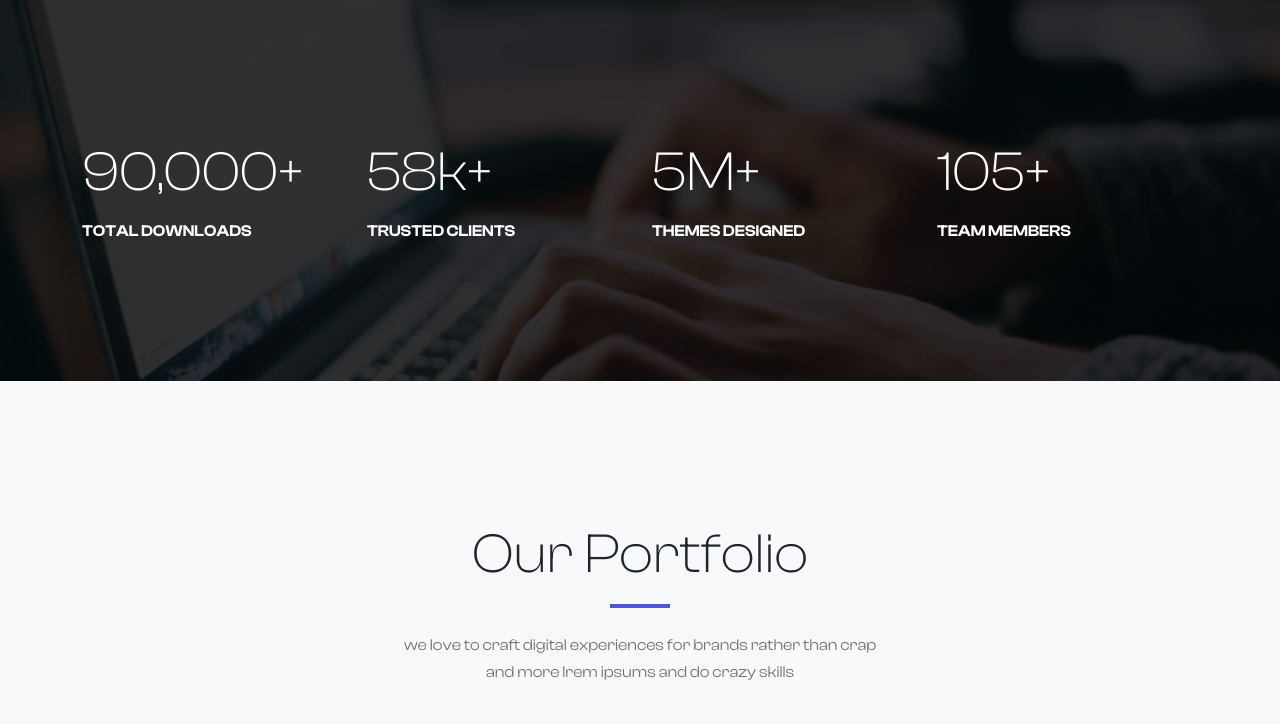
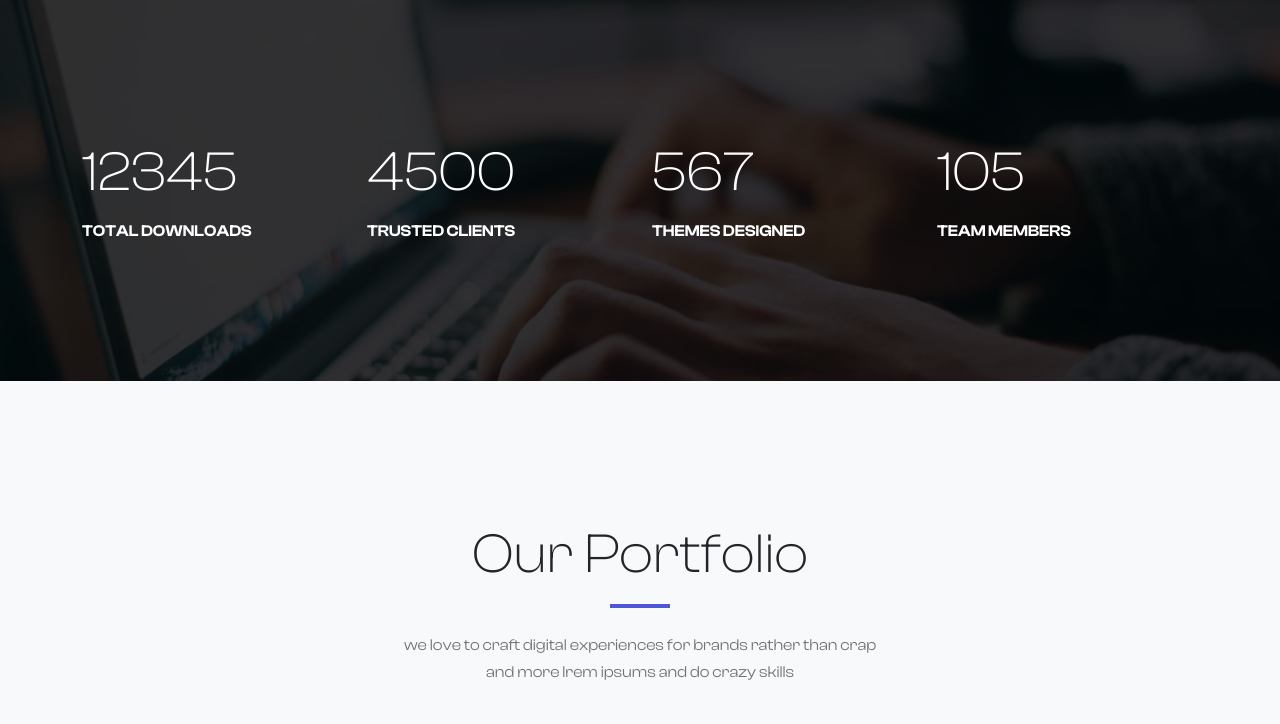
Before and after one commit to KoomeDaniel/School, a plain HTML site: page index.html in a window 1280 px wide. Shown: the part 2940-3664 px from the top of the page. Drawn offline with nearby package versions, Linux system fonts and the light colour scheme; some packages are replaced by stand-ins of ours; a script that the page names is missing.

Commit message:
second commit

```diff
--- a/assets/css/style.css
+++ b/assets/css/style.css
@@ -162,6 +162,9 @@ img{
     background:linear-gradient(rgba(0, 0, 0,0.8),rgba(0, 0, 0,0.8)), url(../images/counter.jpg);
     background-position: center;
     background-size: cover;
+}
+.num {
+    transition: color 0.4s ease-in-out;
 }
 .portfolio-item .iconbox{
     background-color: var(--c-brand);
--- a/assets/js/main.js
+++ b/assets/js/main.js
@@ -12,28 +12,83 @@ AOS.init({
   anchorPlacement: 'top-bottom', // defines which position of the element regarding to window should trigger the animation
 
 });
+// Initialize Fancybox
+Fancybox.bind('[data-fancybox="gallery"]', {
+  // Your Fancybox configuration (if any)
+});
+
+// Initialize Swiper
 var swiper = new Swiper(".swiper", {
   effect: "coverflow",
   grabCursor: true,
   centeredSlides: true,
-  initialSlide: 2,
-  speed: 600,
-  preventClicks: true,
-  slidesPerView: "auto",
+  slidesPerView: 3, // when set to auto all the reviews are shown on the slider
+  loop: true,
+  autoplay: {
+      delay: 4000,
+      disableOnInteraction: false,
+  },
   coverflowEffect: {
       rotate: 0,
       stretch: 80,
       depth: 350,
       modifier: 1,
-      slideShadows: true,
-  },
-  on: {
-      click(event) {
-          swiper.slideTo(this.clickedIndex);
-      },
+      slideShadows: false,
   },
   pagination: {
       el: ".swiper-pagination",
       clickable: true,
   },
+  on: {
+      slideChangeTransitionStart: function() {
+          this.slides.forEach(slide => {
+              if (slide.classList.contains('swiper-slide-active')) {
+                  slide.style.filter = 'none';
+                  slide.style.transform = 'scale(1)';
+                  slide.style.opacity = '1';
+              } else {
+                  slide.style.filter = 'blur(5px)';
+                  slide.style.transform = 'scale(0.8)';
+                  slide.style.opacity = '0.5';
+              }
+          });
+      },
+      init: function() {
+          this.emit('slideChangeTransitionStart');
+      }
+  }
 });
+
+// Counter Animation
+document.addEventListener("DOMContentLoaded", () => {
+  let counts = document.querySelectorAll(".num");
+
+  counts.forEach((counter) => {
+      function easeOutQuad(t) {
+          return t * (2 - t);
+      }
+
+      function animateCountUp() {
+          const target = +counter.getAttribute('data-val');
+          const duration = 2000; // duration of the animation in milliseconds
+          let start = null;
+
+          function step(timestamp) {
+              if (!start) start = timestamp;
+              const progress = timestamp - start;
+              const easeProgress = easeOutQuad(Math.min(progress / duration, 1));
+              counter.innerText = Math.floor(easeProgress * target);
+
+              if (progress < duration) {
+                  requestAnimationFrame(step);
+              } else {
+                  counter.innerText = target;
+              }
+          }
+
+          requestAnimationFrame(step);
+      }
+
+      animateCountUp();
+  });
+});
--- a/index.html
+++ b/index.html
@@ -213,19 +213,19 @@
         <div class="container">
             <div class="row g-4">
                 <div class="col-lg-3 col-sm-6" data-aos="fade-down" data-aos-delay="150">
-                    <h1 class="text-white display-4">90,000+</h1>
+                    <h1 class="text-white display-4 num" data-val="12345">000</h1>
                     <h6 class="text-uppercase mt-3 mb-0 text-white">Total Downloads</h6>
                 </div>
                 <div class="col-lg-3 col-sm-6" data-aos="fade-down" data-aos-delay="250">
-                    <h1 class="text-white display-4">58k+</h1>
+                    <h1 class="text-white display-4 num" data-val="4500">000</h1>
                     <h6 class="text-uppercase mt-3 mb-0 text-white">Trusted Clients</h6>
                 </div>
                 <div class="col-lg-3 col-sm-6" data-aos="fade-down" data-aos-delay="350">
-                    <h1 class="text-white display-4">5M+</h1>
+                    <h1 class="text-white display-4 num" data-val="567">000</h1>
                     <h6 class="text-uppercase mt-3 mb-0 text-white">Themes Designed</h6>
                 </div>
                 <div class="col-lg-3 col-sm-6" data-aos="fade-down" data-aos-delay="450">
-                    <h1 class="text-white display-4">105+</h1>
+                    <h1 class="text-white display-4 num" data-val="105">000</h1>
                     <h6 class="text-uppercase mt-3 mb-0 text-white">Team members</h6>
                 </div>
             </div>
@@ -638,56 +638,11 @@
     <script src="https://cdn.jsdelivr.net/npm/bootstrap@5.0.2/dist/js/bootstrap.bundle.min.js"
         integrity="sha384-MrcW6ZMFYlzcLA8Nl+NtUVF0sA7MsXsP1UyJoMp4YLEuNSfAP+JcXn/tWtIaxVXM"
         crossorigin="anonymous"></script>
-        <script src="https://cdn.jsdelivr.net/npm/@fancyapps/ui@5.0/dist/fancybox/fancybox.umd.js"></script>
-        <script src="https://unpkg.com/aos@next/dist/aos.js"></script>
-    <script src="./assets/js/main.js"></script>
+    <script src="https://cdn.jsdelivr.net/npm/@fancyapps/ui@5.0/dist/fancybox/fancybox.umd.js"></script>
+    <script src="https://unpkg.com/aos@next/dist/aos.js"></script>
     <script src="https://cdn.jsdelivr.net/npm/swiper@11/swiper-bundle.min.js"></script>
     <script src="https://cdn.jsdelivr.net/particles.js/2.0.0/particles.min.js"></script>
-    <script>
-      Fancybox.bind('[data-fancybox="gallery"]', {
-        //
-      });
-      var swiper = new Swiper(".swiper", {
-        effect: "coverflow",
-        grabCursor: true,
-        centeredSlides: true,
-        slidesPerView: "auto",
-        loop: true,
-        autoplay: {
-            delay: 4000,
-            disableOnInteraction: false,
-        },
-        coverflowEffect: {
-            rotate: 0,
-            stretch: 80,
-            depth: 350,
-            modifier: 1,
-            slideShadows: false,
-        },
-        pagination: {
-            el: ".swiper-pagination",
-            clickable: true,
-        },
-        on: {
-            slideChangeTransitionStart: function() {
-                this.slides.forEach(slide => {
-                    if (slide.classList.contains('swiper-slide-active')) {
-                        slide.style.filter = 'none';
-                        slide.style.transform = 'scale(1)';
-                        slide.style.opacity = '1';
-                    } else {
-                        slide.style.filter = 'blur(5px)';
-                        slide.style.transform = 'scale(0.8)';
-                        slide.style.opacity = '0.5';
-                    }
-                });
-            },
-            init: function() {
-                this.emit('slideChangeTransitionStart');
-            }
-        }
-    });
-    </script>
+    <script src="./assets/js/main.js"></script>
 </body>
 
 </html>
```
